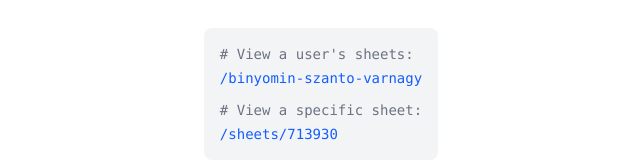
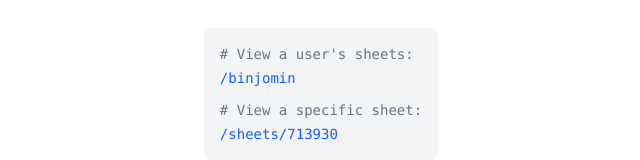
Before and after one commit to binyominzeev/source-sheets, a Next.js app: page / in a window 1280 px wide. Shown: the part 352-512 px from the top of the page, without its empty margins (319-959 px from the left). Built offline with nearby package versions, Linux system fonts and the light colour scheme.

Commit message:
change main link

```diff
--- a/src/app/page.tsx
+++ b/src/app/page.tsx
@@ -12,10 +12,10 @@ export default function HomePage() {
         <p className="text-gray-500 mb-1"># View a user&apos;s sheets:</p>
         <p>
           <Link
-            href="/binyomin-szanto-varnagy"
+            href="/binjomin"
             className="text-blue-600 hover:underline"
           >
-            /binyomin-szanto-varnagy
+            /binjomin
           </Link>
         </p>
         <p className="text-gray-500 mt-3 mb-1"># View a specific sheet:</p>
```
